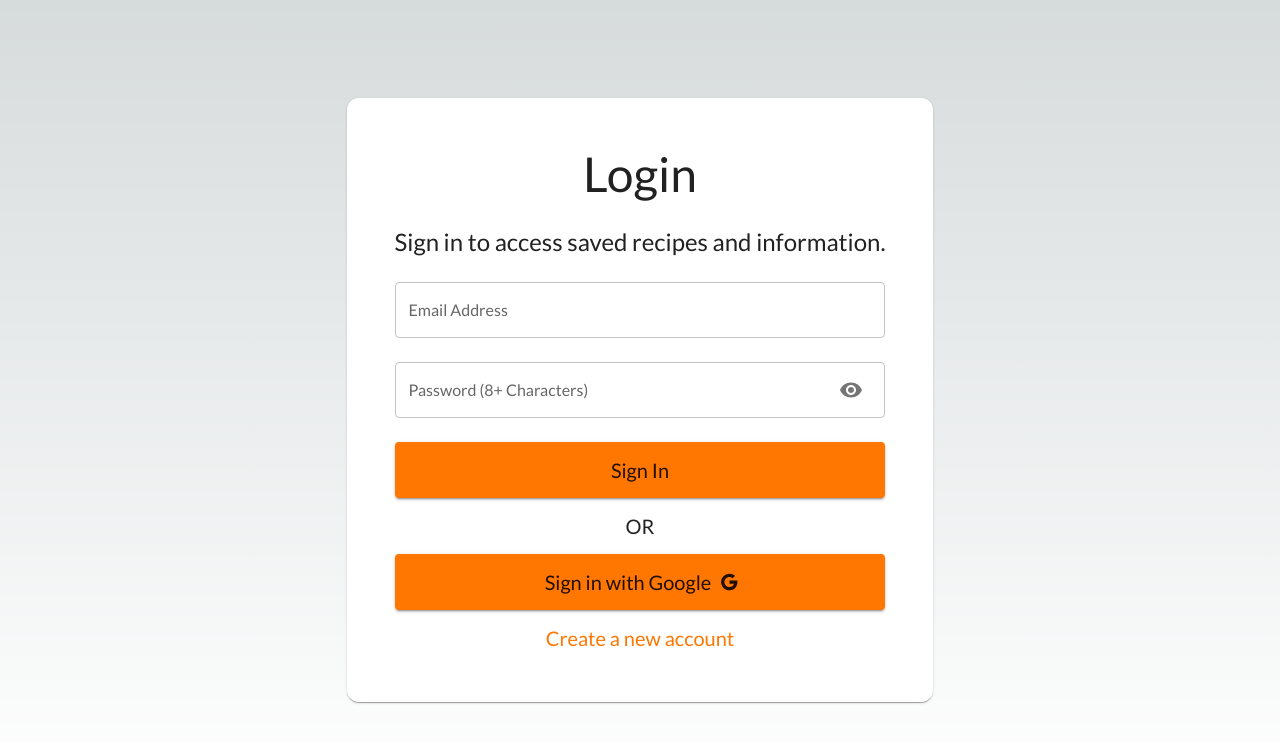
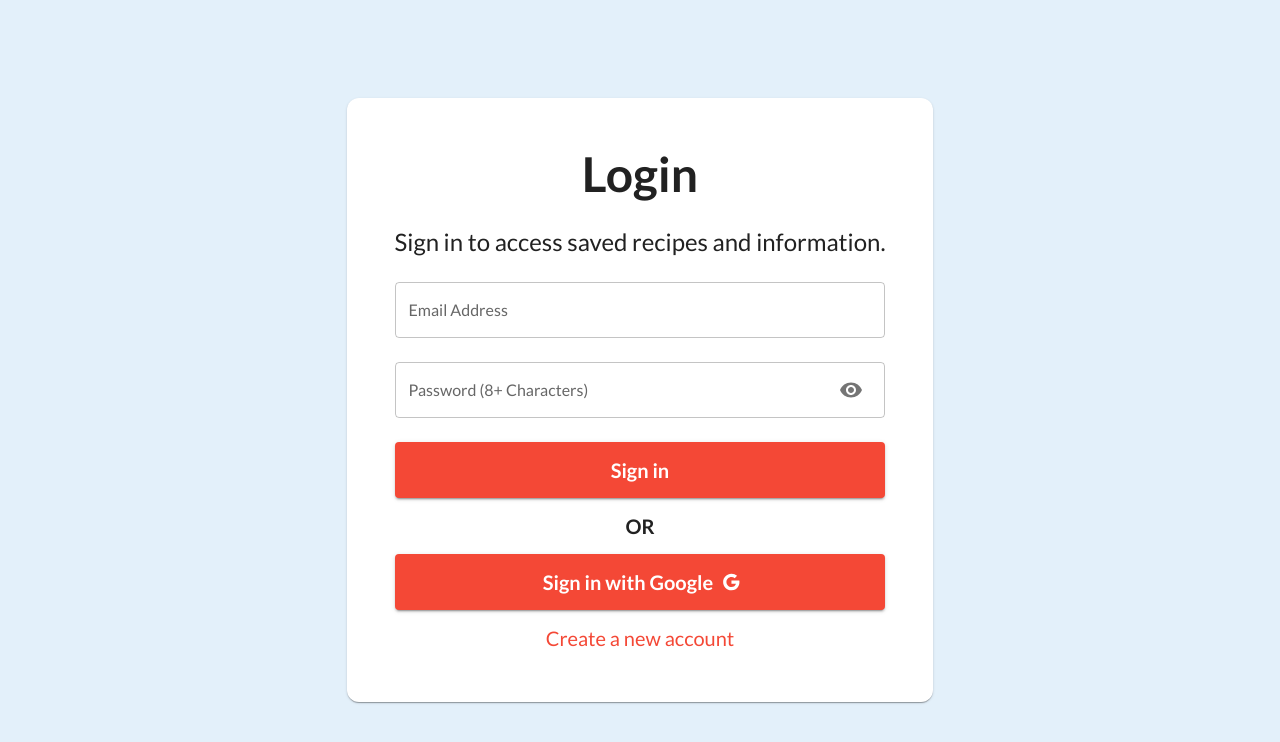
Before and after one commit to UOA-CS732-SE750-Students-2024/project-group-teal-turtles, a Next.js app in the folder frontend/: page /login in a window 1280 px wide. Shown: the top 742 px of the page. Built offline with nearby package versions, Linux system fonts and the light colour scheme; no server answers.

Commit message:
feat: login and register pages styling

```diff
--- a/frontend/src/app/login/page.jsx
+++ b/frontend/src/app/login/page.jsx
@@ -116,7 +116,9 @@ function Login() {
 	return (
 		<CardWrapper>
 			<Stack alignItems="center" spacing={3}>
-				<Typography variant="h3">Login</Typography>
+				<Typography variant="h3" fontWeight="700">
+					Login
+				</Typography>
 				<Typography variant="h5">Sign in to access saved recipes and information.</Typography>
 				<TextField
 					fullWidth
@@ -144,9 +146,13 @@ function Login() {
 				/>
 				<Stack width="100%" alignItems="center" spacing={1.5}>
 					<Button fullWidth variant="contained" sx={{ textTransform: "none", py: 1.5 }} onClick={handleSignIn}>
-						<Typography variant="h6">Sign In</Typography>
+						<Typography variant="h6" fontWeight="bold">
+							Sign in
+						</Typography>
 					</Button>
-					<Typography variant="h6">OR</Typography>
+					<Typography variant="h6" fontWeight="700">
+						OR
+					</Typography>
 					<Button
 						fullWidth
 						variant="contained"
@@ -154,7 +160,9 @@ function Login() {
 						sx={{ textTransform: "none", py: 1.5 }}
 						onClick={handleGoogleSignIn}
 					>
-						<Typography variant="h6">Sign in with Google</Typography>
+						<Typography variant="h6" fontWeight="bold">
+							Sign in with Google
+						</Typography>
 					</Button>
 					<Link href="/create-account" underline="hover">
 						<Typography variant="h6">Create a new account</Typography>
--- a/frontend/src/components/CardWrapper/CardWrapper.jsx
+++ b/frontend/src/components/CardWrapper/CardWrapper.jsx
@@ -2,7 +2,14 @@ import { Card, Stack } from "@mui/material";
 
 function CardWrapper({ children }) {
 	return (
-		<Stack height="100vh" justifyContent="center" alignItems="center" display="flex">
+		<Stack
+			height="100vh"
+			width="100vw"
+			justifyContent="center"
+			alignItems="center"
+			display="flex"
+			sx={{ backgroundColor: "background.default" }}
+		>
 			<Card sx={{ p: 6, borderRadius: 3 }}>{children}</Card>
 		</Stack>
 	);
--- a/frontend/src/lib/theme.js
+++ b/frontend/src/lib/theme.js
@@ -14,9 +14,9 @@ const theme = createTheme({
 	},
 	palette: {
 		primary: {
-			main: "#FF7600",
+			main: "#F44836",
 			light: "#FFA600",
-			dark: "#F44836"
+			dark: "#D11E0A"
 		},
 		secondary: {
 			main: "#7E7E7E",
```
Also changed, not shown: frontend/src/app/create-account/page.jsx (+6 -2 lines).
